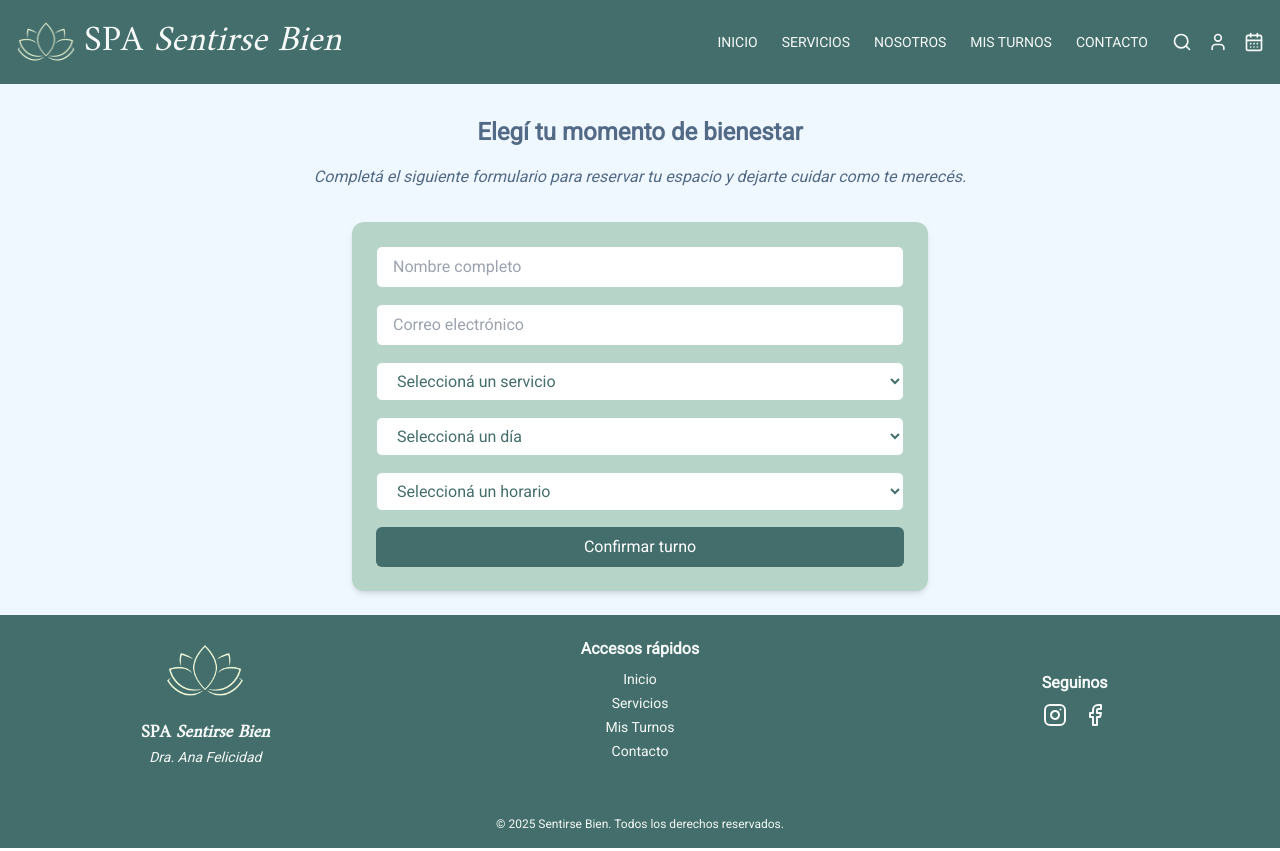
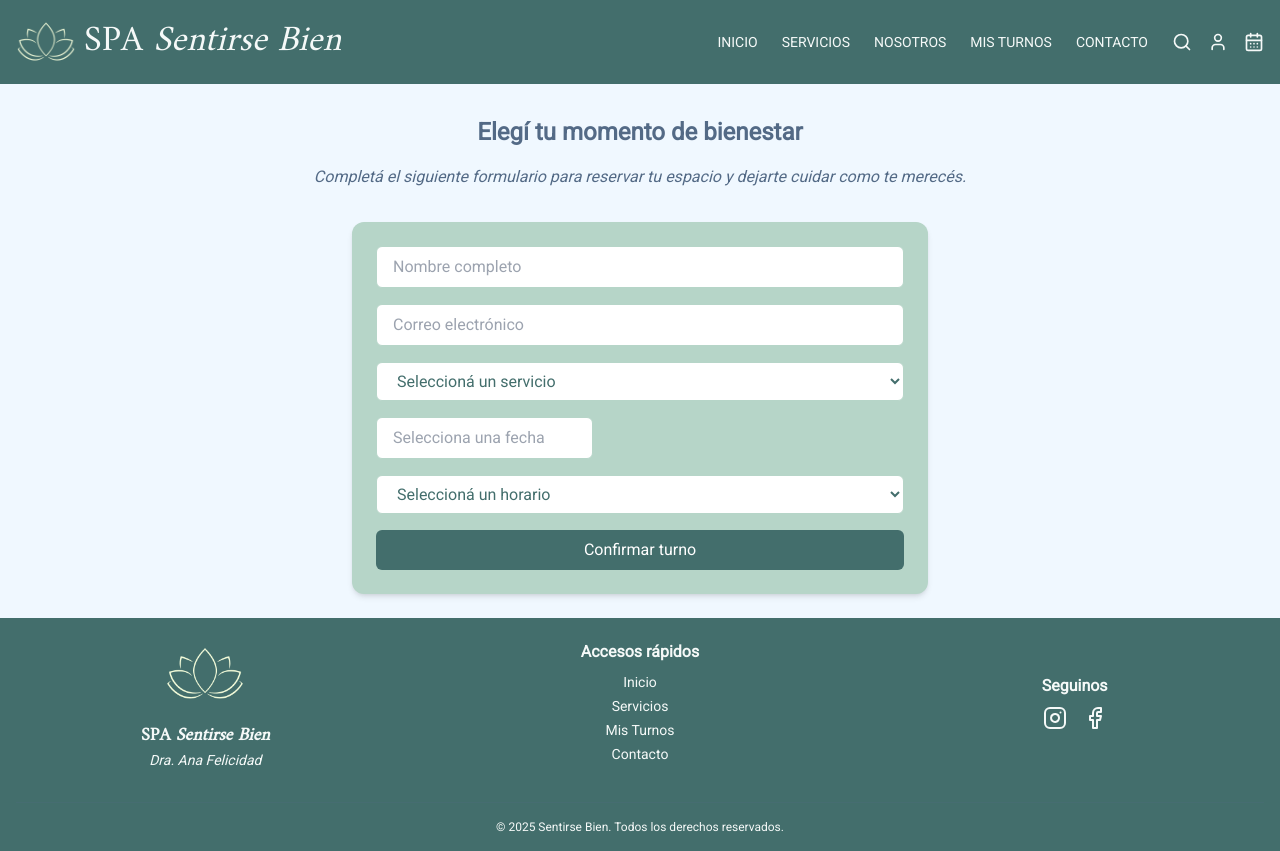
Before and after one commit to ginagrosso/spa_SentirseBien, a Next.js app in the folder frontend/: page /reserva in a window 1280 px wide. Built offline with nearby package versions, Linux system fonts and the light colour scheme.

Commit message:
ruteo y fechas

```diff
--- a/frontend/package.json
+++ b/frontend/package.json
@@ -10,9 +10,11 @@
   "dependencies": {
     "@fontsource/amiri": "^5.2.5",
     "@fontsource/roboto": "^5.2.5",
+    "@types/react-datepicker": "^6.2.0",
     "lucide-react": "^0.488.0",
     "next": "latest",
     "react": "latest",
+    "react-datepicker": "^8.3.0",
     "react-dom": "latest",
     "swiper": "^11.2.6"
   },
--- a/frontend/src/components/Header.tsx
+++ b/frontend/src/components/Header.tsx
@@ -22,11 +22,11 @@ export default function Header() {
 
         <div className="flex items-center gap-6">
           <nav className="flex gap-6 text-sm font-medium">
-            <a href="#" className="hover:underline">INICIO</a>
-            <a href="#servicios" className="hover:underline">SERVICIOS</a>
-            <a href="#conocenos" className="hover:underline">NOSOTROS</a>
-            <a href="#turnos" className="hover:underline">MIS TURNOS</a>
-            <a href="#contacto" className="hover:underline">CONTACTO</a>
+            <a href="/" className="hover:underline">INICIO</a>
+            <a href="servicios" className="hover:underline">SERVICIOS</a>
+            <a href="conocenos" className="hover:underline">NOSOTROS</a>
+            <a href="turnos" className="hover:underline">MIS TURNOS</a>
+            <a href="contacto" className="hover:underline">CONTACTO</a>
           </nav>
 
           <div className="flex items-center gap-4">
--- a/frontend/src/components/ReservaTurno.tsx
+++ b/frontend/src/components/ReservaTurno.tsx
@@ -1,13 +1,16 @@
 'use client';
 
 import { useState } from 'react';
+import DatePicker from 'react-datepicker';
+import 'react-datepicker/dist/react-datepicker.css';
+import es from 'date-fns/locale/es';
 
 export default function ReservaTurno() {
   const [form, setForm] = useState({
     nombre: '',
     email: '',
     servicio: '',
-    dia: '',
+    fecha: null as Date | null,
     horario: '',
   });
   const [mensaje, setMensaje] = useState<string | null>(null);
@@ -16,12 +19,18 @@ export default function ReservaTurno() {
 
   const handleSubmit = async (e: React.FormEvent) => {
     e.preventDefault();
-    if (form.nombre && form.email && form.servicio && form.dia && form.horario) {
+    if (form.nombre && form.email && form.servicio && form.fecha && form.horario) {
       try {
+        // Format date for API
+        const formattedDate = form.fecha.toISOString().split('T')[0];
+
         const res = await fetch('/api/reservas', {
           method: 'POST',
           headers: { 'Content-Type': 'application/json' },
-          body: JSON.stringify(form),
+          body: JSON.stringify({
+            ...form,
+            fecha: formattedDate
+          }),
         });
         const data = await res.json();
         if (res.ok) {
@@ -30,28 +39,35 @@ export default function ReservaTurno() {
           setMostrarModal(true);
         } else {
           setMensaje(data.error || 'Error en el sistema, intente nuevamente.');
-
+          setTipoMensaje('error');
         }
       } catch (error) {
         setMensaje('Error de conexión. Intente nuevamente.');
         setTipoMensaje('error');
-
       }
     } else {
       setMensaje('Por favor, completá todos los campos.');
       setTipoMensaje('error');
-
     }
   };
 
   const servicios = ['Masaje relajante', 'Limpieza facial', 'Día de spa'];
-  const dias = ['Lunes', 'Martes', 'Miércoles', 'Jueves', 'Viernes'];
   const horarios = ['10:00', '11:00', '14:00', '15:30', '17:00'];
 
   const handleChange = (
       e: React.ChangeEvent<HTMLInputElement | HTMLSelectElement>
   ) => {
     setForm({ ...form, [e.target.name]: e.target.value });
+  };
+
+  const handleDateChange = (date: Date | null) => {
+    setForm({ ...form, fecha: date });
+  };
+
+  // Filter available dates (only weekdays - no weekends)
+  const isWeekday = (date: Date) => {
+    const day = date.getDay();
+    return day !== 0 && day !== 6; // 0 is Sunday, 6 is Saturday
   };
 
   return (
@@ -90,19 +106,18 @@ export default function ReservaTurno() {
               ))}
             </select>
 
-          <select
-            name="dia"
-            value={form.dia}
-            onChange={handleChange}
-            className="w-full px-4 py-2 border border-[#B6D5C8] rounded-md text-[#436E6C] bg-white"
-          >
-            <option value="">Seleccioná un día</option>
-            {dias.map((d) => (
-              <option key={d} value={d}>
-                {d}
-              </option>
-            ))}
-          </select>
+            <div className="w-full">
+              <DatePicker
+                  selected={form.fecha}
+                  onChange={handleDateChange}
+                  filterDate={isWeekday}
+                  dateFormat="dd/MM/yyyy"
+                  locale={es}
+                  placeholderText="Selecciona una fecha"
+                  minDate={new Date()}
+                  className="w-full px-4 py-2 border border-[#B6D5C8] rounded-md text-[#436E6C] bg-white focus:outline-none focus:ring-2 focus:ring-[#B6D5C8]"
+              />
+            </div>
 
             <select
                 name="horario"
```
Also changed, not shown: 1 other file (tests, documents, lock files or other folders). Lines whose indentation alone changed are shown as unchanged.
